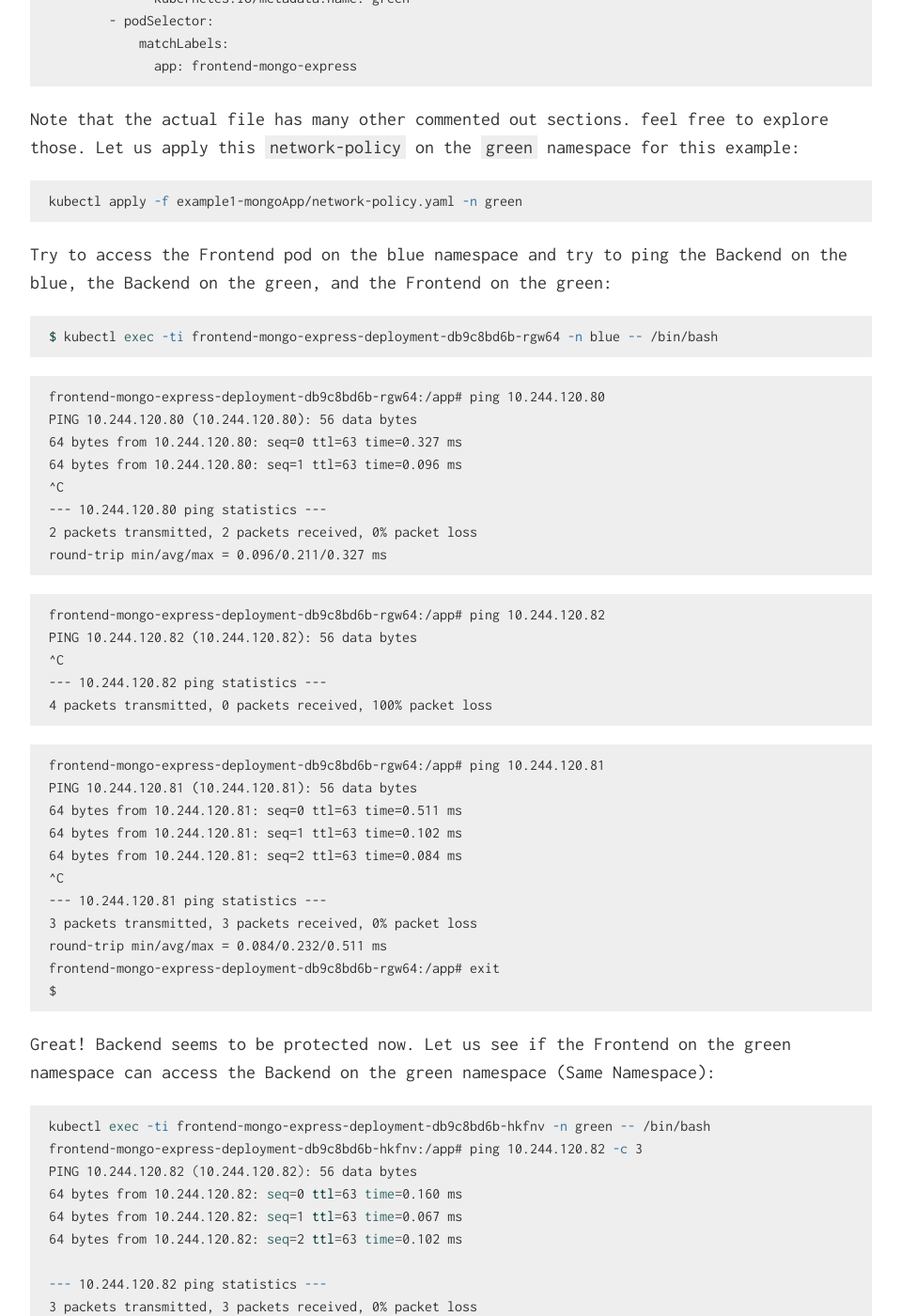
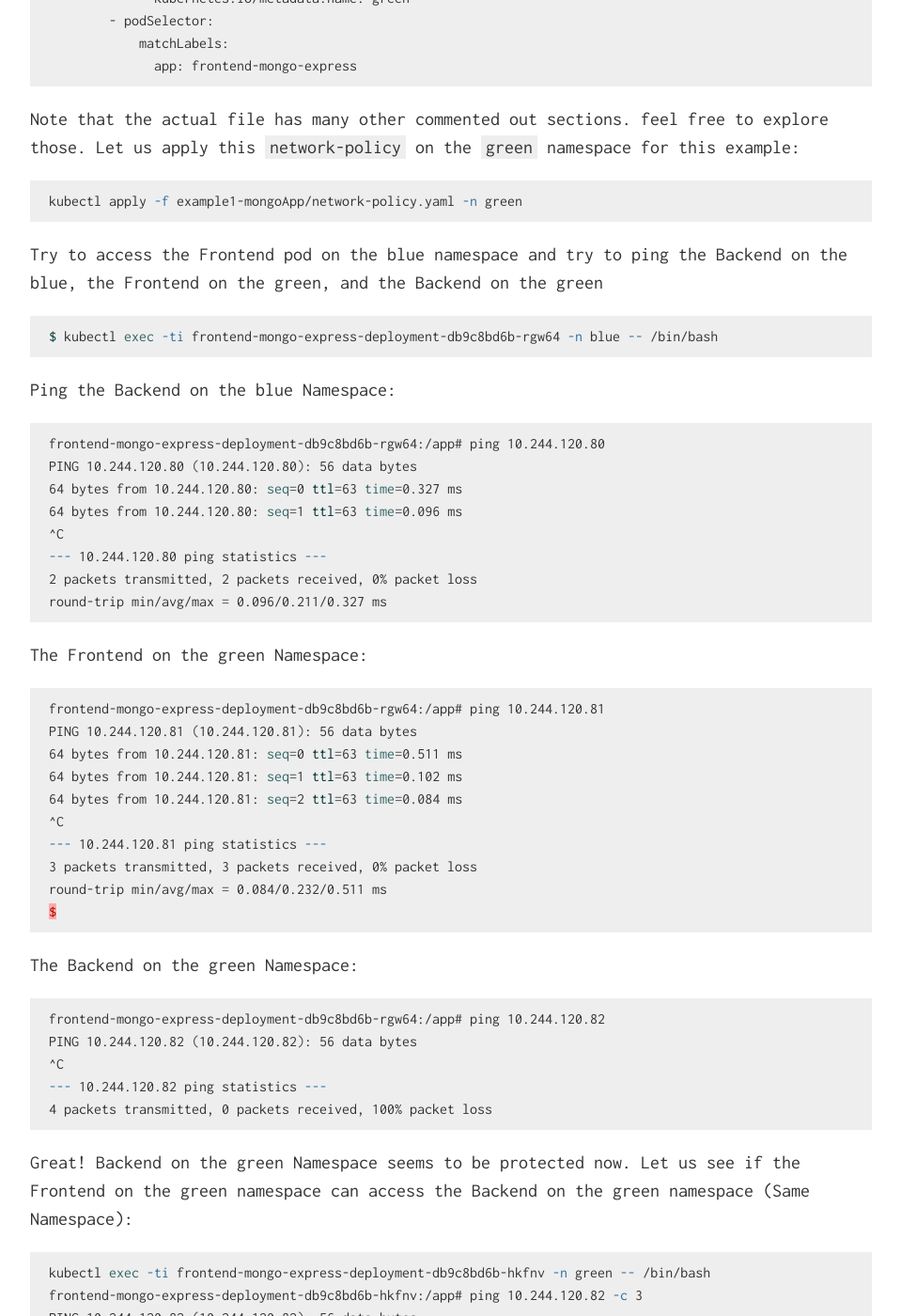
Before and after one commit to Ahmed-AG/cyberdojo-page, a Jekyll site: the page built from read/kubernetes-crash-course-task6.md, in a window 1280 px wide and 1400 px high, scrolled down 4031 px. Shown: the whole window at 94% size, without its empty margins (160-1119 px from the left). Built offline with Jekyll 4.4.1, drawn with Linux system fonts in a browser that asks for light colours.

Commit message:
Update task 6 network policies

````diff
--- a/read/kubernetes-crash-course-task6.md
+++ b/read/kubernetes-crash-course-task6.md
@@ -154,12 +154,13 @@ Let us apply this `network-policy` on the `green` namespace for this example:
 kubectl apply -f example1-mongoApp/network-policy.yaml -n green
 ```
 
-Try to access the Frontend pod on the blue namespace and try to ping the Backend on the blue, the Backend on the green, and the Frontend on the green:
+Try to access the Frontend pod on the blue namespace and try to ping the Backend on the blue, the Frontend on the green, and the Backend on the green
 
 ```bash
 $ kubectl exec -ti frontend-mongo-express-deployment-db9c8bd6b-rgw64 -n blue -- /bin/bash
 ```
-```
+Ping the Backend on the blue Namespace:
+```bash
 frontend-mongo-express-deployment-db9c8bd6b-rgw64:/app# ping 10.244.120.80
 PING 10.244.120.80 (10.244.120.80): 56 data bytes
 64 bytes from 10.244.120.80: seq=0 ttl=63 time=0.327 ms
@@ -169,14 +170,8 @@ PING 10.244.120.80 (10.244.120.80): 56 data bytes
 2 packets transmitted, 2 packets received, 0% packet loss
 round-trip min/avg/max = 0.096/0.211/0.327 ms
 ```
-```
-frontend-mongo-express-deployment-db9c8bd6b-rgw64:/app# ping 10.244.120.82
-PING 10.244.120.82 (10.244.120.82): 56 data bytes
-^C
---- 10.244.120.82 ping statistics ---
-4 packets transmitted, 0 packets received, 100% packet loss
-```
-```
+The Frontend on the green Namespace:
+```bash
 frontend-mongo-express-deployment-db9c8bd6b-rgw64:/app# ping 10.244.120.81
 PING 10.244.120.81 (10.244.120.81): 56 data bytes
 64 bytes from 10.244.120.81: seq=0 ttl=63 time=0.511 ms
@@ -186,11 +181,18 @@ PING 10.244.120.81 (10.244.120.81): 56 data bytes
 --- 10.244.120.81 ping statistics ---
 3 packets transmitted, 3 packets received, 0% packet loss
 round-trip min/avg/max = 0.084/0.232/0.511 ms
-frontend-mongo-express-deployment-db9c8bd6b-rgw64:/app# exit
 $
 ```
+The Backend on the green Namespace:
+```bash
+frontend-mongo-express-deployment-db9c8bd6b-rgw64:/app# ping 10.244.120.82
+PING 10.244.120.82 (10.244.120.82): 56 data bytes
+^C
+--- 10.244.120.82 ping statistics ---
+4 packets transmitted, 0 packets received, 100% packet loss
+```
 
-Great! Backend seems to be protected now. Let us see if the Frontend on the green namespace can access the Backend on the green namespace (Same Namespace):
+Great! Backend on the green Namespace seems to be protected now. Let us see if the Frontend on the green namespace can access the Backend on the green namespace (Same Namespace):
 ```bash
 kubectl exec -ti frontend-mongo-express-deployment-db9c8bd6b-hkfnv -n green -- /bin/bash
 frontend-mongo-express-deployment-db9c8bd6b-hkfnv:/app# ping 10.244.120.82 -c 3
````
